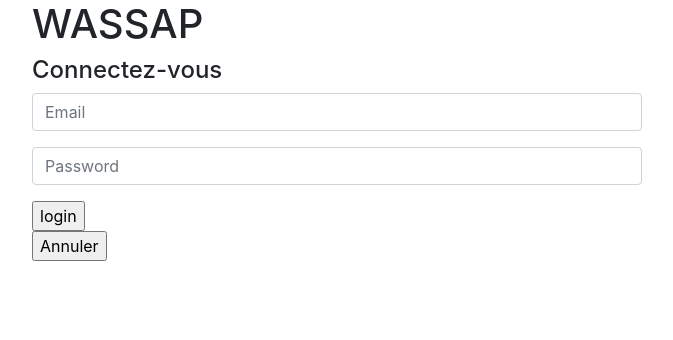
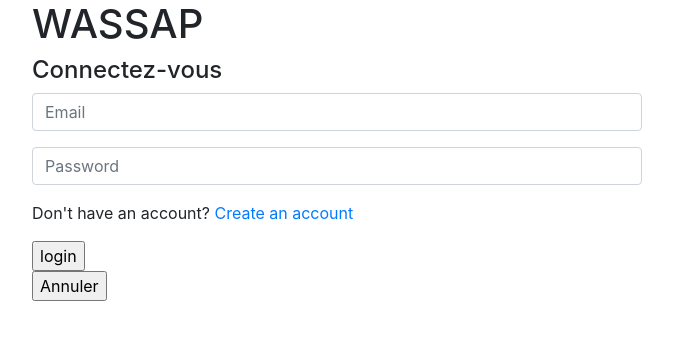
Before and after one commit to oceanetorche/livechat, a PHP site: page / in a window 1280 px wide. Shown: the top 340 px of the page, without its empty margins (303-976 px from the left). Run offline with PHP 8.4, Linux system fonts and the light colour scheme.

Commit message:
account link

```diff
--- a/view/login.php
+++ b/view/login.php
@@ -26,6 +26,7 @@ $title = "Login";
                 <div class="form-group">
                     <input type="password" class="form-control" id="pwd" name="pwd" placeholder="Password">
                 </div>
+                <p>Don't have an account? <a href="signup.php">Create an account</a></p>
                 <input type="submit" value="login"><br>
                 <input type="reset" value="Annuler">
             </form>
```
